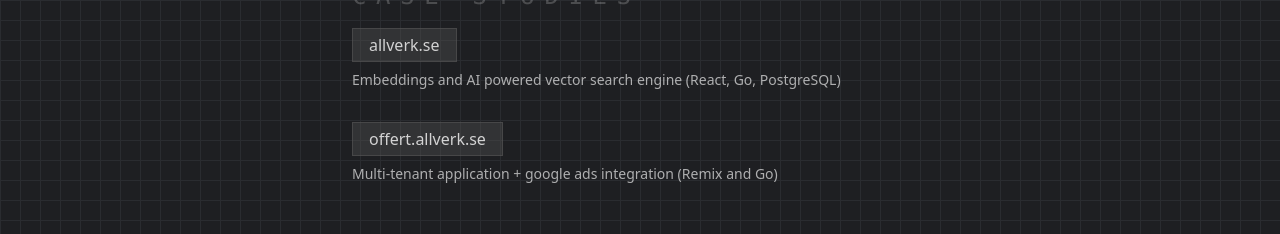
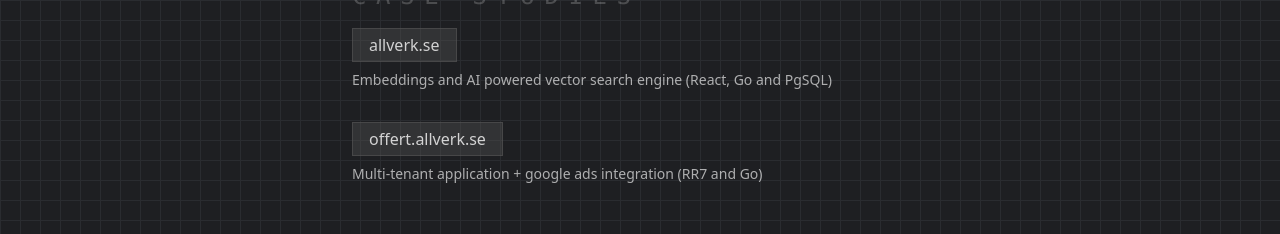
Before and after one commit to Gustavolmo/portfolio-for-monava, a React (Vite) app: page / in a window 1280 px wide. Shown: the part 260-494 px from the top of the page. Built offline with nearby package versions, Linux system fonts and the light colour scheme.

Commit message:
typo fix

```diff
--- a/src/pages/home.tsx
+++ b/src/pages/home.tsx
@@ -39,7 +39,7 @@
                 allverk.se
               </WindowButton>{' '}
               <p className="text-sm opacity-80">
-                Embeddings and AI powered vector search engine (React, Go, PostgreSQL)
+                Embeddings and AI powered vector search engine (React, Go and PgSQL)
               </p>
             </div>
             <div className="font-sans w-full text-white opacity-80 font-thin max-w-xl flex flex-col gap-2">
@@ -50,7 +50,7 @@
                 offert.allverk.se
               </WindowButton>{' '}
               <p className="text-sm opacity-80">
-                Multi-tenant application + google ads integration (Remix and Go)
+                Multi-tenant application + google ads integration (RR7 and Go)
               </p>
             </div>
           </div>
```
Also changed, not shown: 3 other files (tests, documents, lock files or other folders).
